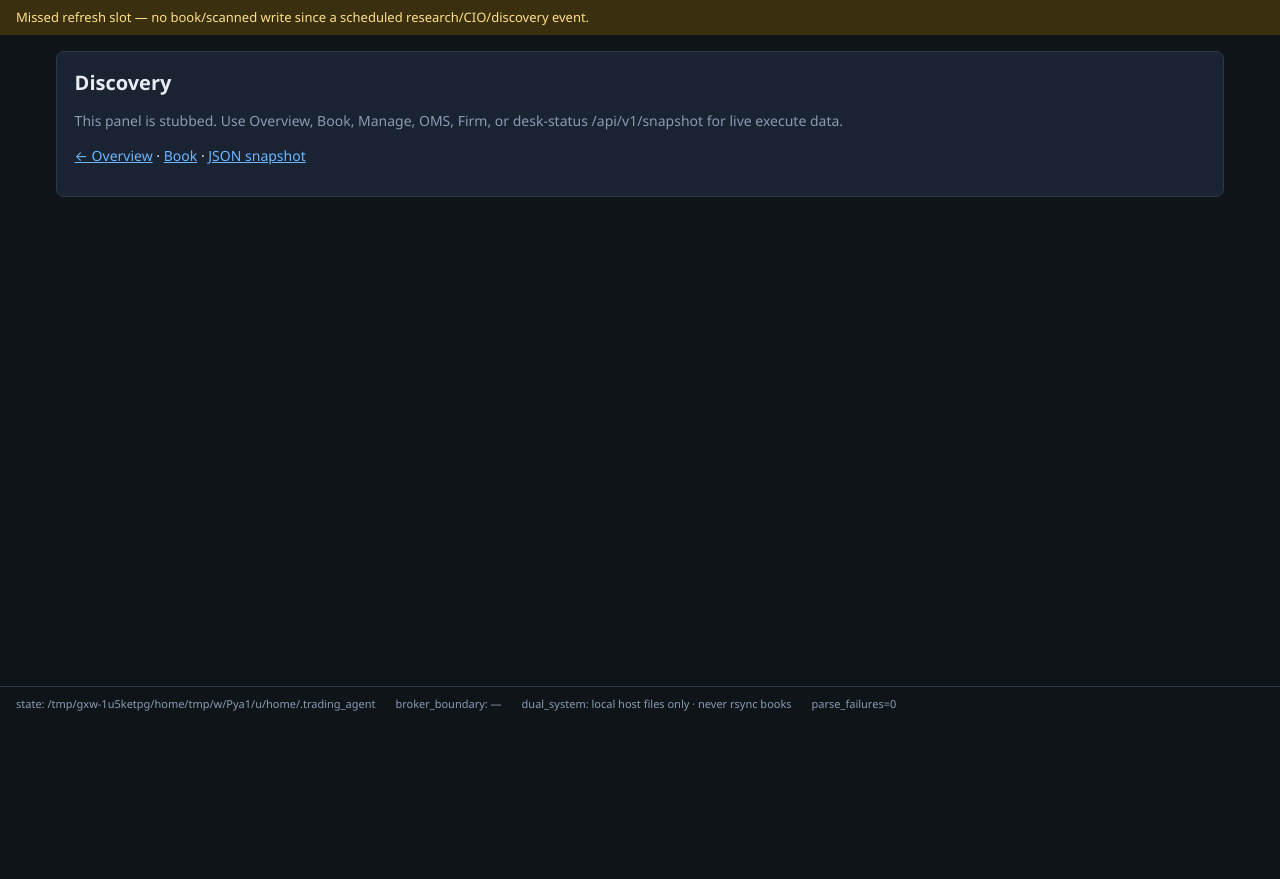
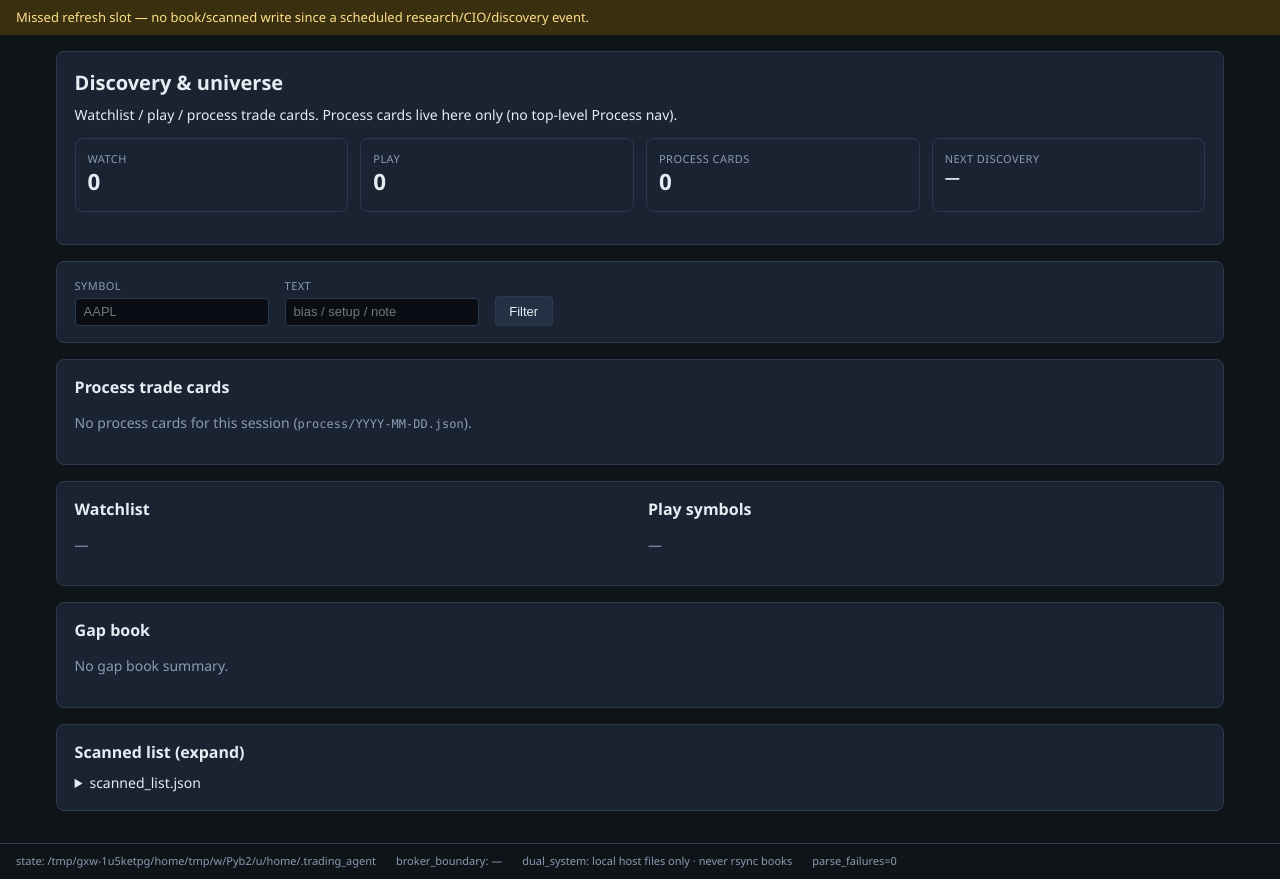
Before and after one commit to thaing408/trading_test, a FastAPI app: page /discovery in a window 1280 px wide. Shown: the part 78-957 px from the top of the page. Before the commit the page ends 789 px from the top, so only its background shows below. Run offline with FastAPI, Linux system fonts and the light colour scheme; some libraries are stand-ins or nearby versions.

Commit message:
feat(desk_ui): PR3 rejections and discovery investigation panels
Wire /rejections and /discovery to real templates with symbol/text
filters. Process trade cards live under Discovery; Manage already had
a quiet timeline. Session/Settings remain stubbed for later PRs.

```diff
--- a/trading_agent/desk_ui/app.py
+++ b/trading_agent/desk_ui/app.py
@@ -26,7 +26,7 @@ from trading_agent.desk_ui.snapshot import assemble_snapshot
 
 logger = logging.getLogger("trading_agent.desk_ui")
 
-# Nav — Overview/Book/Manage/OMS/Firm live; others stubbed
+# Nav — Session/Settings still stubbed (PR4/PR6)
 NAV_ITEMS = (
     ("/", "Overview"),
     ("/book", "Book"),
@@ -38,6 +38,84 @@ NAV_ITEMS = (
     ("/session", "Session"),
     ("/settings", "Settings"),
 )
+
+
+def _filter_params(request: Any) -> tuple[str, str]:
+    """Return (symbol, q) query filters, lowercased/stripped."""
+    try:
+        qp = request.query_params
+    except Exception:  # noqa: BLE001
+        return "", ""
+    symbol = str(qp.get("symbol") or "").strip()
+    q = str(qp.get("q") or "").strip()
+    return symbol, q
+
+
+def _filter_rejections(rows: list[Any], *, symbol: str = "", q: str = "") -> list[Any]:
+    sym = symbol.strip().upper()
+    needle = q.strip().lower()
+    out: list[Any] = []
+    for r in rows:
+        r_sym = str(getattr(r, "symbol", "") or "").upper()
+        if sym and r_sym != sym and sym not in r_sym:
+            continue
+        if needle:
+            reason = str(getattr(r, "reason", "") or "").lower()
+            source = str(getattr(r, "source", "") or "").lower()
+            gates = " ".join(str(g) for g in (getattr(r, "gates", None) or [])).lower()
+            blob = f"{r_sym.lower()} {reason} {source} {gates}"
+            if needle not in blob:
+                continue
+        out.append(r)
+    return out
+
+
+def _filter_symbol_list(symbols: list[str], *, symbol: str = "", q: str = "") -> list[str]:
+    sym = symbol.strip().upper()
+    needle = q.strip().lower()
+    out: list[str] = []
+    for s in symbols:
+        su = str(s or "").upper()
+        if sym and su != sym and sym not in su:
+            continue
+        if needle and needle not in su.lower():
+            continue
+        out.append(su)
+    return out
+
+
+def _filter_process_cards(
+    cards: list[dict[str, Any]], *, symbol: str = "", q: str = ""
+) -> list[dict[str, Any]]:
+    sym = symbol.strip().upper()
+    needle = q.strip().lower()
+    out: list[dict[str, Any]] = []
+    for c in cards:
+        if not isinstance(c, dict):
+            continue
+        c_sym = str(c.get("symbol") or c.get("ticker") or "").upper()
+        if sym and c_sym != sym and sym not in c_sym:
+            continue
+        if needle:
+            blob = " ".join(
+                str(c.get(k) or "")
+                for k in (
+                    "symbol",
+                    "ticker",
+                    "bias",
+                    "side",
+                    "setup",
+                    "setup_id",
+                    "status",
+                    "notes",
+                    "note",
+                    "summary",
+                )
+            ).lower()
+            if needle not in blob:
+                continue
+        out.append(c)
+    return out
 
 
 def _check_token(settings: DeskUiSettings, provided: str | None) -> bool:
@@ -202,6 +280,51 @@ def create_app(settings: DeskUiSettings | None = None) -> Any:
             templates, request, "manage.html", _base_ctx(request, snap, "/manage")
         )
 
+    @app.get("/rejections", response_class=HTMLResponse)
+    async def rejections(request: FastAPIRequest):
+        snap = get_snapshot()
+        symbol, q = _filter_params(request)
+        filtered = _filter_rejections(snap.rejections, symbol=symbol, q=q)
+        plan_count = sum(1 for r in snap.rejections if r.source == "plan")
+        book_count = sum(1 for r in snap.rejections if r.source == "book_incomplete")
+        return _template_response(
+            templates,
+            request,
+            "rejections.html",
+            {
+                **_base_ctx(request, snap, "/rejections"),
+                "filtered_rejections": filtered,
+                "filter_symbol": symbol,
+                "filter_q": q,
+                "plan_count": plan_count,
+                "book_count": book_count,
+            },
+        )
+
+    @app.get("/discovery", response_class=HTMLResponse)
+    async def discovery(request: FastAPIRequest):
+        snap = get_snapshot()
+        symbol, q = _filter_params(request)
+        return _template_response(
+            templates,
+            request,
+            "discovery.html",
+            {
+                **_base_ctx(request, snap, "/discovery"),
+                "filter_symbol": symbol,
+                "filter_q": q,
+                "filtered_cards": _filter_process_cards(
+                    snap.process_cards, symbol=symbol, q=q
+                ),
+                "filtered_watch": _filter_symbol_list(
+                    snap.watchlist, symbol=symbol, q=q
+                ),
+                "filtered_play": _filter_symbol_list(
+                    snap.play_symbols, symbol=symbol, q=q
+                ),
+            },
+        )
+
     @app.get("/oms", response_class=HTMLResponse)
     async def oms(request: FastAPIRequest):
         snap = get_snapshot()
@@ -228,14 +351,12 @@ def create_app(settings: DeskUiSettings | None = None) -> Any:
                 "page_title": path.strip("/").title() or "Page",
                 "stub_message": (
                     "This panel is stubbed. Use Overview, Book, Manage, OMS, Firm, "
-                    "or desk-status /api/v1/snapshot for live execute data."
+                    "Rejections, Discovery, or desk-status /api/v1/snapshot."
                 ),
             },
         )
 
     for stub_path in (
-        "/rejections",
-        "/discovery",
         "/session",
         "/settings",
     ):
@@ -282,10 +403,13 @@ def create_app(settings: DeskUiSettings | None = None) -> Any:
         }
 
     @app.get("/api/v1/rejections")
-    async def api_rejections():
+    async def api_rejections(request: FastAPIRequest):
         snap = get_snapshot()
+        symbol, q = _filter_params(request)
+        rows = _filter_rejections(snap.rejections, symbol=symbol, q=q)
         return {
             "trading_date": snap.trading_date,
+            "filter": {"symbol": symbol, "q": q},
             "rejections": [
                 {
                     "symbol": r.symbol,
@@ -293,8 +417,29 @@ def create_app(settings: DeskUiSettings | None = None) -> Any:
                     "source": r.source,
                     "gates": r.gates,
                 }
-                for r in snap.rejections
+                for r in rows
             ],
+        }
+
+    @app.get("/api/v1/discovery")
+    async def api_discovery(request: FastAPIRequest):
+        snap = get_snapshot()
+        symbol, q = _filter_params(request)
+        return {
+            "trading_date": snap.trading_date,
+            "filter": {"symbol": symbol, "q": q},
+            "watchlist": _filter_symbol_list(snap.watchlist, symbol=symbol, q=q),
+            "play_symbols": _filter_symbol_list(snap.play_symbols, symbol=symbol, q=q),
+            "process_cards": _filter_process_cards(
+                snap.process_cards, symbol=symbol, q=q
+            ),
+            "gap_book_summary": snap.gap_book_summary,
+            "next_discovery_at": (
+                snap.phase.next_discovery_at.isoformat()
+                if snap.phase.next_discovery_at
+                else None
+            ),
+            "discovery_slot_label": snap.phase.discovery_slot_label,
         }
 
     @app.get("/login", response_class=HTMLResponse)
--- a/trading_agent/desk_ui/static/desk.css
+++ b/trading_agent/desk_ui/static/desk.css
@@ -253,3 +253,58 @@ ul.plain li { margin: 0.25rem 0; }
 a { color: var(--link); }
 code { font-family: ui-monospace, SFMono-Regular, Menlo, monospace; font-size: 12px; }
 .empty-entries { font-style: italic; }
+
+.filter-form {
+  display: flex;
+  flex-wrap: wrap;
+  gap: 0.75rem 1rem;
+  align-items: flex-end;
+}
+.filter-form label {
+  display: flex;
+  flex-direction: column;
+  gap: 0.25rem;
+  font-size: 11px;
+  color: var(--muted);
+  text-transform: uppercase;
+  letter-spacing: 0.04em;
+}
+.filter-form input[type="text"] {
+  background: #0a0e14;
+  border: 1px solid var(--border);
+  color: var(--text);
+  border-radius: 4px;
+  padding: 0.35rem 0.5rem;
+  min-width: 10rem;
+  font-size: 13px;
+}
+.filter-form button {
+  background: #243044;
+  color: var(--text);
+  border: 1px solid var(--border);
+  border-radius: 4px;
+  padding: 0.4rem 0.85rem;
+  cursor: pointer;
+  font-size: 13px;
+}
+.filter-form button:hover { border-color: var(--link); }
+
+.card-grid {
+  display: grid;
+  grid-template-columns: repeat(auto-fit, minmax(240px, 1fr));
+  gap: 0.75rem;
+}
+.proc-card {
+  background: #0a0e14;
+  border: 1px solid var(--border);
+  border-radius: 8px;
+  padding: 0.75rem 0.85rem;
+}
+.proc-card header {
+  display: flex;
+  flex-wrap: wrap;
+  gap: 0.35rem;
+  align-items: center;
+  margin-bottom: 0.35rem;
+}
+.proc-card .json-dump { max-height: 12rem; }
--- /dev/null
+++ b/trading_agent/desk_ui/templates/discovery.html
@@ -0,0 +1,118 @@
+{% extends "base.html" %}
+{% block title %}Discovery{% endblock %}
+{% block content %}
+<section class="panel">
+  <h1>Discovery &amp; universe</h1>
+  <p class="lede">
+    Watchlist / play / process trade cards. Process cards live here only (no top-level Process nav).
+  </p>
+  <div class="kpi-row compact">
+    <div class="kpi-card"><div class="k">Watch</div><div class="v">{{ snap.watchlist|length }}</div></div>
+    <div class="kpi-card"><div class="k">Play</div><div class="v">{{ snap.play_symbols|length }}</div></div>
+    <div class="kpi-card"><div class="k">Process cards</div><div class="v">{{ snap.process_cards|length }}</div></div>
+    <div class="kpi-card"><div class="k">Next discovery</div><div class="v small">
+      {% if snap.phase.next_discovery_at %}
+      {{ snap.phase.next_discovery_at.strftime('%H:%M %Z') }}
+      {% else %}—{% endif %}
+    </div></div>
+  </div>
+  {% if snap.phase.discovery_slot_label %}
+  <p class="muted">Slot: {{ snap.phase.discovery_slot_label }}</p>
+  {% endif %}
+</section>
+
+<section class="panel">
+  <form class="filter-form" method="get" action="/discovery">
+    <label>
+      Symbol
+      <input type="text" name="symbol" value="{{ filter_symbol }}" placeholder="AAPL" autocomplete="off"/>
+    </label>
+    <label>
+      Text
+      <input type="text" name="q" value="{{ filter_q }}" placeholder="bias / setup / note" autocomplete="off"/>
+    </label>
+    <button type="submit">Filter</button>
+    {% if filter_symbol or filter_q %}
+    <a class="muted" href="/discovery">Clear</a>
+    {% endif %}
+  </form>
+</section>
+
+<section class="panel">
+  <h2>Process trade cards</h2>
+  {% if filtered_cards %}
+  <div class="card-grid">
+    {% for c in filtered_cards %}
+    <article class="proc-card">
+      <header>
+        <strong>{{ c.get('symbol') or c.get('ticker') or '—' }}</strong>
+        {% if c.get('bias') or c.get('side') %}
+        <span class="tag">{{ c.get('bias') or c.get('side') }}</span>
+        {% endif %}
+        {% if c.get('setup') or c.get('setup_id') %}
+        <span class="tag">{{ c.get('setup') or c.get('setup_id') }}</span>
+        {% endif %}
+      </header>
+      {% if c.get('status') or c.get('score') is not none %}
+      <p class="muted">
+        {% if c.get('status') %}status={{ c.get('status') }}{% endif %}
+        {% if c.get('score') is not none %} · score={{ c.get('score') }}{% endif %}
+      </p>
+      {% endif %}
+      {% if c.get('notes') or c.get('note') or c.get('summary') %}
+      <p>{{ c.get('notes') or c.get('note') or c.get('summary') }}</p>
+      {% endif %}
+      <details>
+        <summary class="muted">raw</summary>
+        <pre class="json-dump">{{ c | tojson(indent=2) }}</pre>
+      </details>
+    </article>
+    {% endfor %}
+  </div>
+  {% else %}
+  <p class="muted">
+    {% if snap.process_cards %}
+    No process cards match this filter.
+    {% else %}
+    No process cards for this session (<code>process/YYYY-MM-DD.json</code>).
+    {% endif %}
+  </p>
+  {% endif %}
+</section>
+
+<section class="panel two-col">
+  <div>
+    <h2>Watchlist</h2>
+    {% if filtered_watch %}
+    <p>{{ filtered_watch|join(', ') }}</p>
+    {% else %}
+    <p class="muted">—</p>
+    {% endif %}
+  </div>
+  <div>
+    <h2>Play symbols</h2>
+    {% if filtered_play %}
+    <p>{{ filtered_play|join(', ') }}</p>
+    {% else %}
+    <p class="muted">—</p>
+    {% endif %}
+  </div>
+</section>
+
+<section class="panel">
+  <h2>Gap book</h2>
+  {% if snap.gap_book_summary %}
+  <pre class="json-dump">{{ snap.gap_book_summary | tojson(indent=2) }}</pre>
+  {% else %}
+  <p class="muted">No gap book summary.</p>
+  {% endif %}
+</section>
+
+<section class="panel">
+  <h2>Scanned list (expand)</h2>
+  <details>
+    <summary>scanned_list.json</summary>
+    <pre class="json-dump">{{ snap.scanned_raw | tojson(indent=2) }}</pre>
+  </details>
+</section>
+{% endblock %}
```
Also changed, not shown: tests/fixtures/desk_ui/process/2026-08-13.json (added, +23 -0 lines), tests/test_desk_ui_server.py (+65 -2 lines), trading_agent/desk_ui/templates/rejections.html (added, +74 -0 lines).
